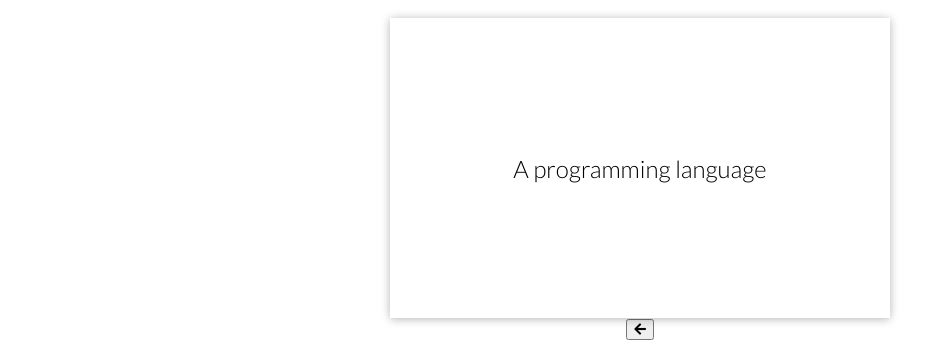
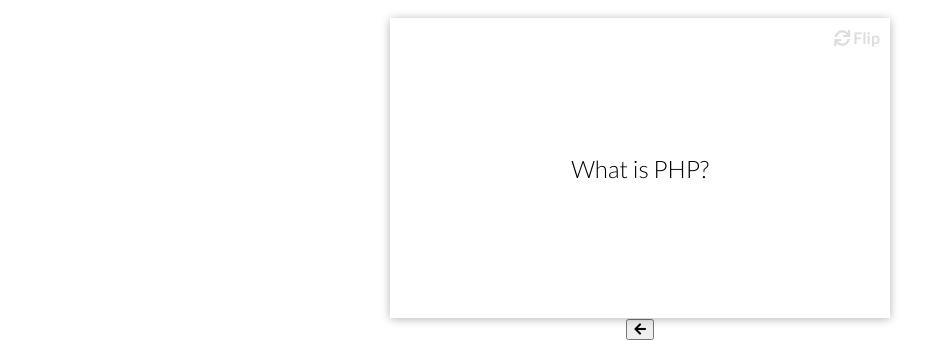
Before and after one commit to olympiawoj/memory-cards, a plain HTML site: page index.html in a window 1280 px wide. Shown: the part 134-487 px from the top of the page, without its empty margins (0-927 px from the left). Drawn offline with Linux system fonts and the light colour scheme.

Commit message:
Card Rotation & Slide Effect

```diff
--- a/style.css
+++ b/style.css
@@ -70,12 +70,23 @@ h1 button {
     left: 0;
     height: 100%;
     width: 100%;
+    transform: translateX(50%) rotateY(-10deg);
+    transition: transform 0.4s ease, opacity 0.4s, ease
 }
 
 .card.active {
     cursor: pointer;
     opacity: 1;
     z-index: 10;
+    transform: translateX(0%) rotateY(0deg);
+}
+
+.card.left {
+    transform: translateX(-50%) rotateY(+10deg);
+}
+
+.card.show-answer .inner-card {
+    transform: rotateX(180deg)
 }
 
 .inner-card {
@@ -84,9 +95,12 @@ h1 button {
     height: 100%;
     width: 100%;
     position: relative;
+    transform-style: preserve-3d;
+    transition: transform 0.4s ease;
 }
 
 .inner-card-front, .inner-card-back {
+    backface-visibility: hidden; /* sets whether back face of an el is visible when turned toward us*/
     position: absolute;
     top: 0;
     left: 0;
@@ -96,4 +110,26 @@ h1 button {
     height: 100%;
     width: 100%;
     background: #fff; /*answer is now covering the question */
+
 }
+
+
+.inner-card-front {
+    transform: rotateX(0deg);
+    z-index: 2;
+}
+
+.inner-card-back{
+    transform: rotateX(180deg)
+}
+
+.inner-card-front::after, .inner-card-back::after {
+    content: '\f021  Flip';
+    font-family: 'Font Awesome 5 Free', Lato, sans-serif;
+    position: absolute;
+    top: 10px;
+    right: 10px;
+    font-weight: bold;
+    font-size: 16px;
+    color: #ddd;
+}
```
